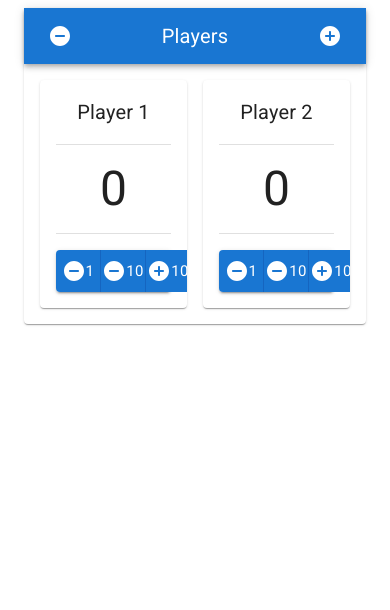
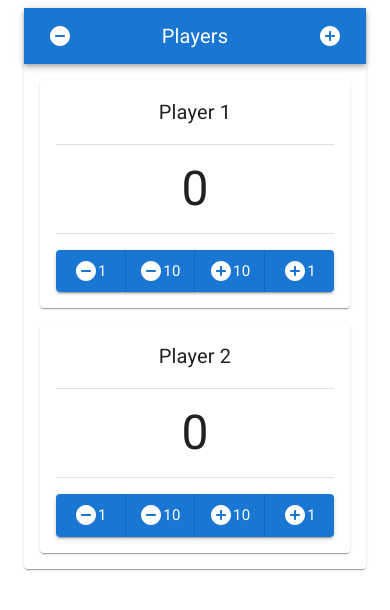
Before and after one commit to greeze/scorekeeper, a React (Create React App) app: page / in a window 390 px wide. Shown: the top 610 px of the page. Built offline with nearby package versions, Linux system fonts and the light colour scheme.

Commit message:
Better columns for mobile

```diff
--- a/src/components/SimpleKeeper/SimpleKeeper.tsx
+++ b/src/components/SimpleKeeper/SimpleKeeper.tsx
@@ -11,7 +11,7 @@ export default memo(function SimpleKeeper() {
 
   const columns = useMemo(() => {
     const min = (n: number) => Math.min(n, players.length)
-    return { xs: min(2), md: min(3), lg: min(4) }
+    return { xs: min(1), sm: min(2), md: min(3), lg: min(4) }
   }, [players.length])
 
   return (
```
